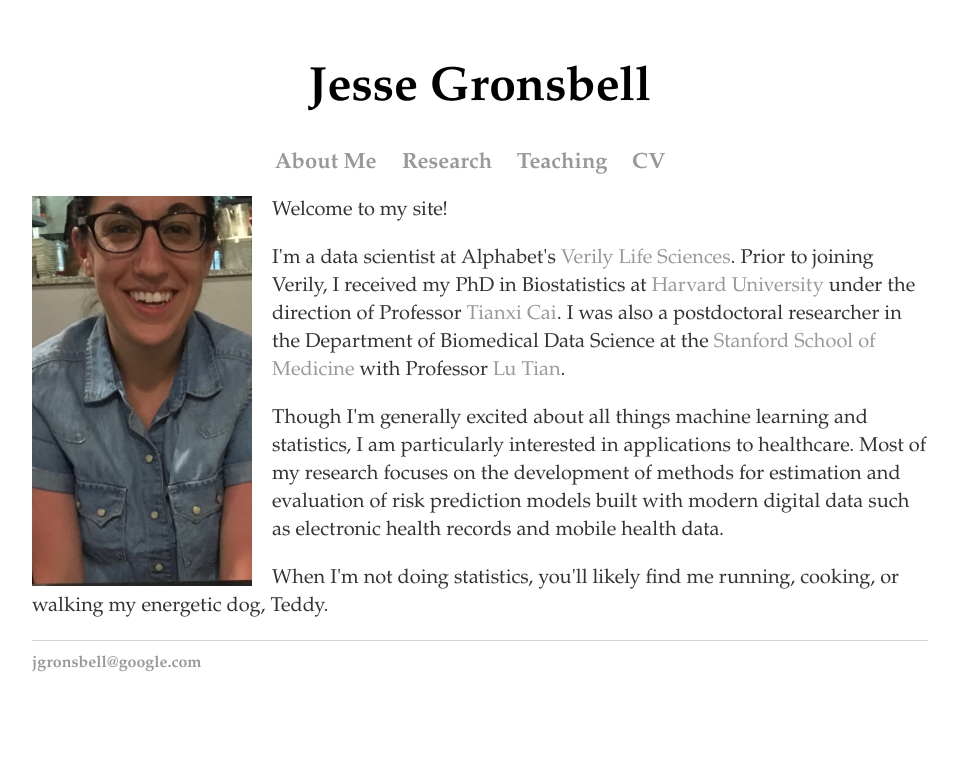
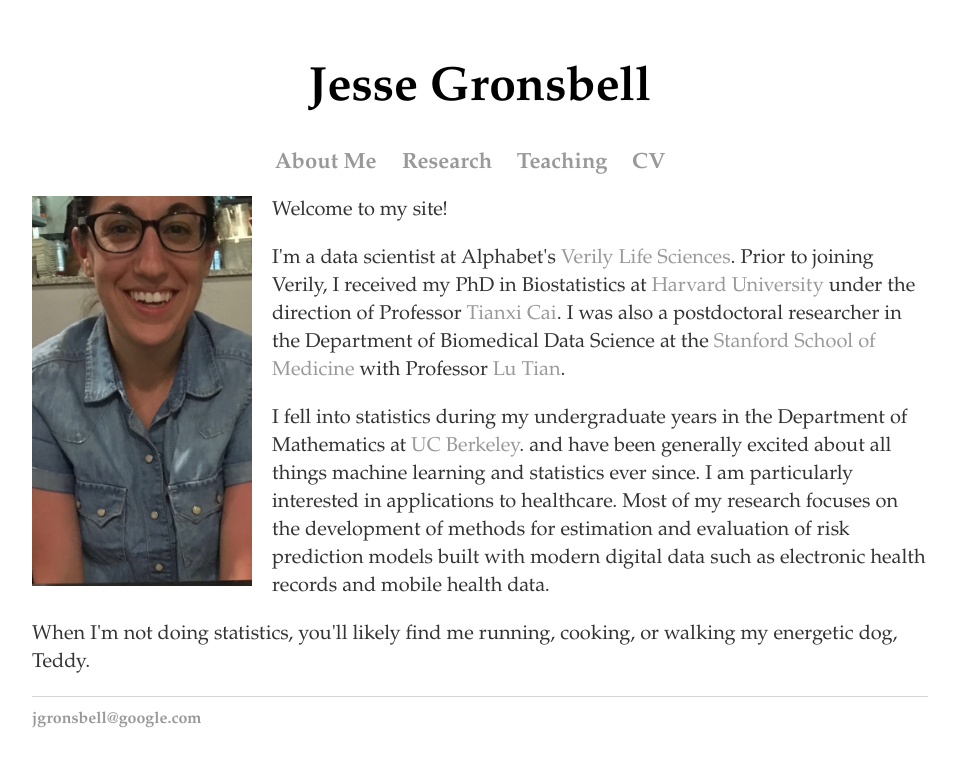
Before and after one commit to jgrons/old_website, a Jekyll site: the page built from index.html, in a window 1280 px wide. Shown: the top 767 px of the page, without its empty margins (160-1119 px from the left). Built offline with Jekyll 4.4.1, drawn with Linux system fonts in a browser that asks for light colours.

Commit message:
Update index.html

```diff
--- a/index.html
+++ b/index.html
@@ -26,9 +26,12 @@
 	</p>
 
 	<p style="font-size:20px; font-family: palatino">
-		Though I'm generally excited about all things machine learning and statistics, I am particularly interested
-		in applications to healthcare.  Most of my research focuses on the development of methods for estimation
-		and evaluation of risk prediction models built with modern digital data such as electronic health records and mobile health data.
+		I fell into statistics during my undergraduate years in the Department of
+		Mathematics at <a href="https://math.berkeley.edu/"> UC Berkeley</a>.
+		and have been generally excited about all things machine learning and statistics ever since.
+		I am particularly interested in applications to healthcare.  Most of my research focuses on the development
+		of methods for estimation and evaluation of risk prediction models built with
+		modern digital data such as electronic health records and mobile health data.
 
 		<p style="font-size:20px; font-family: palatino">
 		When I'm not doing statistics, you'll likely find me running, cooking, or walking my energetic dog, Teddy.
```
